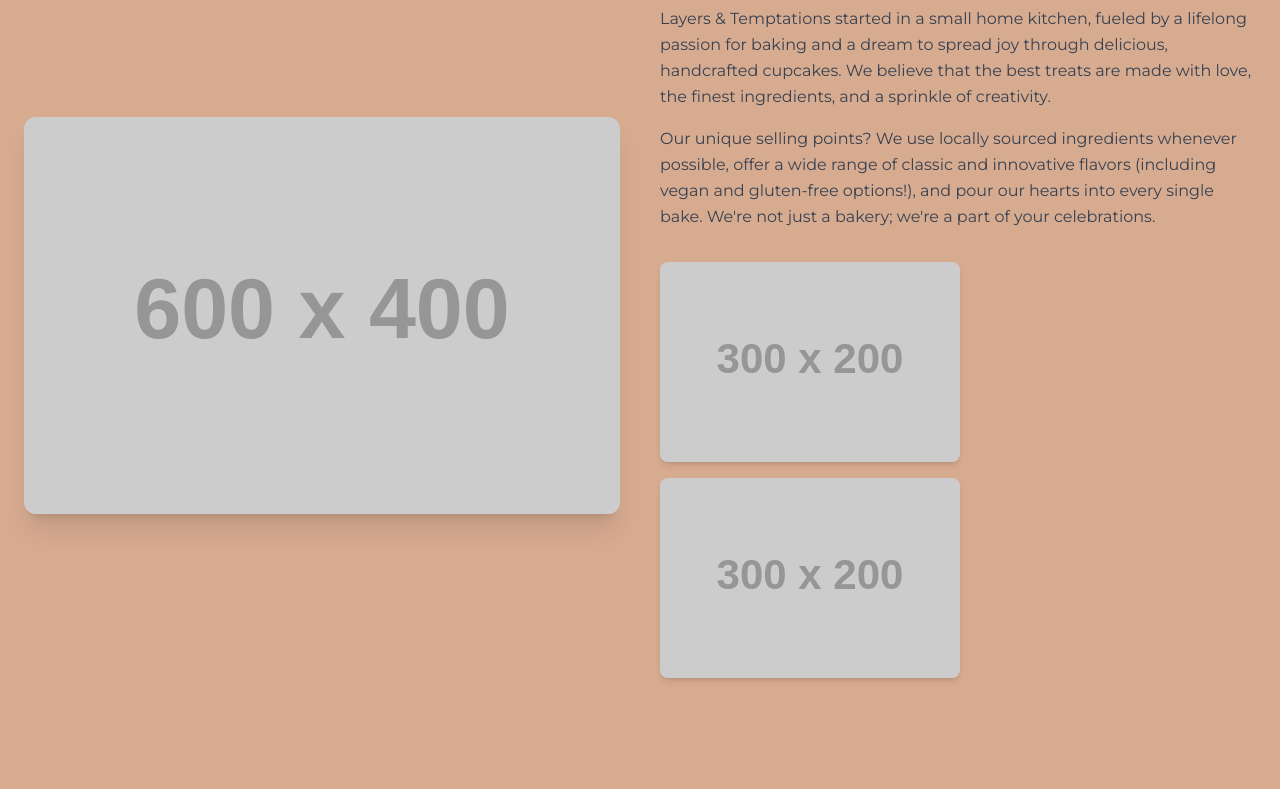
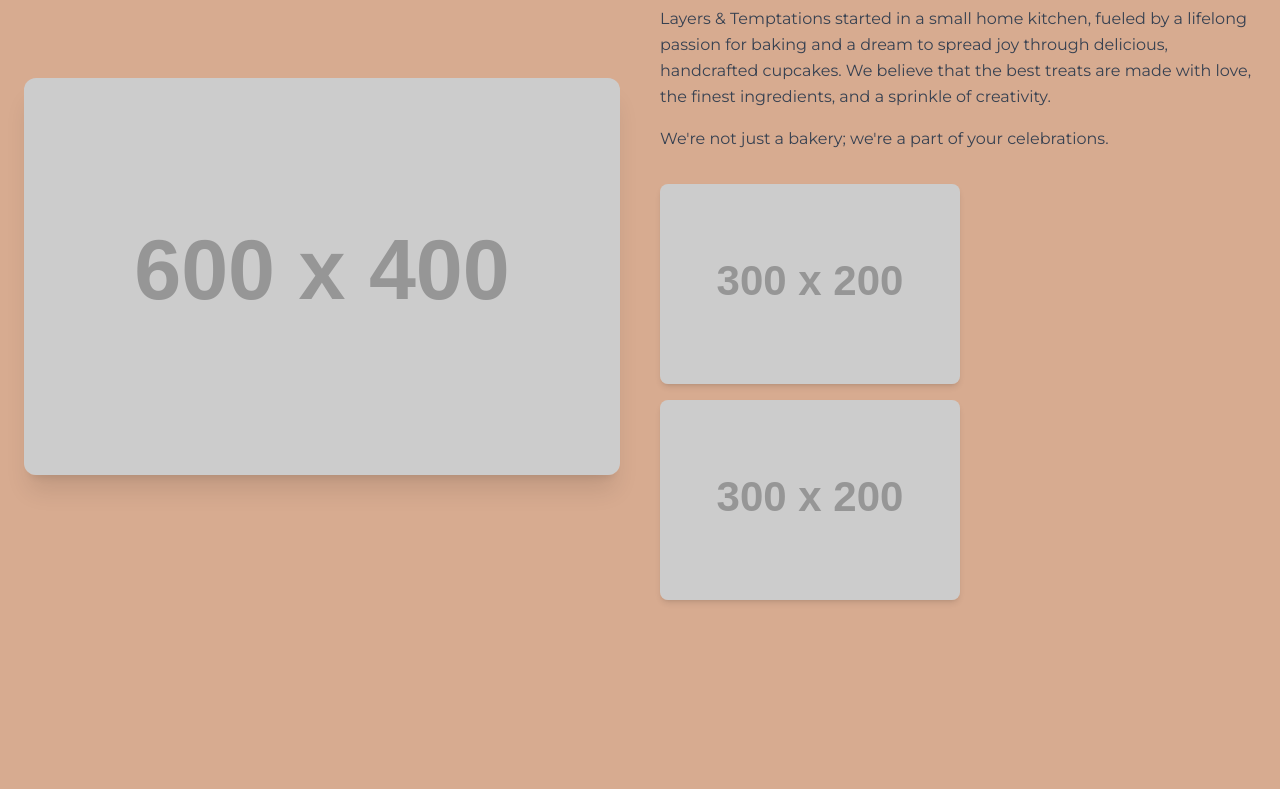
Before and after one commit to layers-and-temptations/main-site, a website: page index.html in a window 1280 px wide. Shown: the part 4720-5509 px from the top of the page. Drawn offline with nearby package versions, Linux system fonts and the light colour scheme; placeholder pictures from the web are drawn by us.

Commit message:
Update story content

```diff
--- a/index.html
+++ b/index.html
@@ -432,11 +432,7 @@
               creativity.
             </p>
             <p class="text-gray-700 mb-4 leading-relaxed">
-              Our unique selling points? We use locally sourced ingredients
-              whenever possible, offer a wide range of classic and innovative
-              flavors (including vegan and gluten-free options!), and pour our
-              hearts into every single bake. We're not just a bakery; we're a
-              part of your celebrations.
+              We're not just a bakery; we're a part of your celebrations.
             </p>
             <img src="https://placehold.co/300x200/FFD1DC/7B3F00?text=Baking+Process" alt="Baking Process"
               class="rounded-lg shadow-md mt-4 inline-block mr-4" data-aos="zoom-in" data-aos-delay="200" />
@@ -527,7 +523,7 @@
               <label for="message" class="block text-sm font-medium text-gray-700 mb-1">Message</label>
               <textarea name="message" id="message" rows="5" required
                 class="w-full px-4 py-2 border border-gray-300 rounded-lg focus:ring-primary focus:border-primary transition-colors"
-                placeholder="Tell us about your cupcake dreams..."></textarea>
+                placeholder="Tell us about your dessert dreams..."></textarea>
             </div>
             <div>
               <button type="submit"
```
